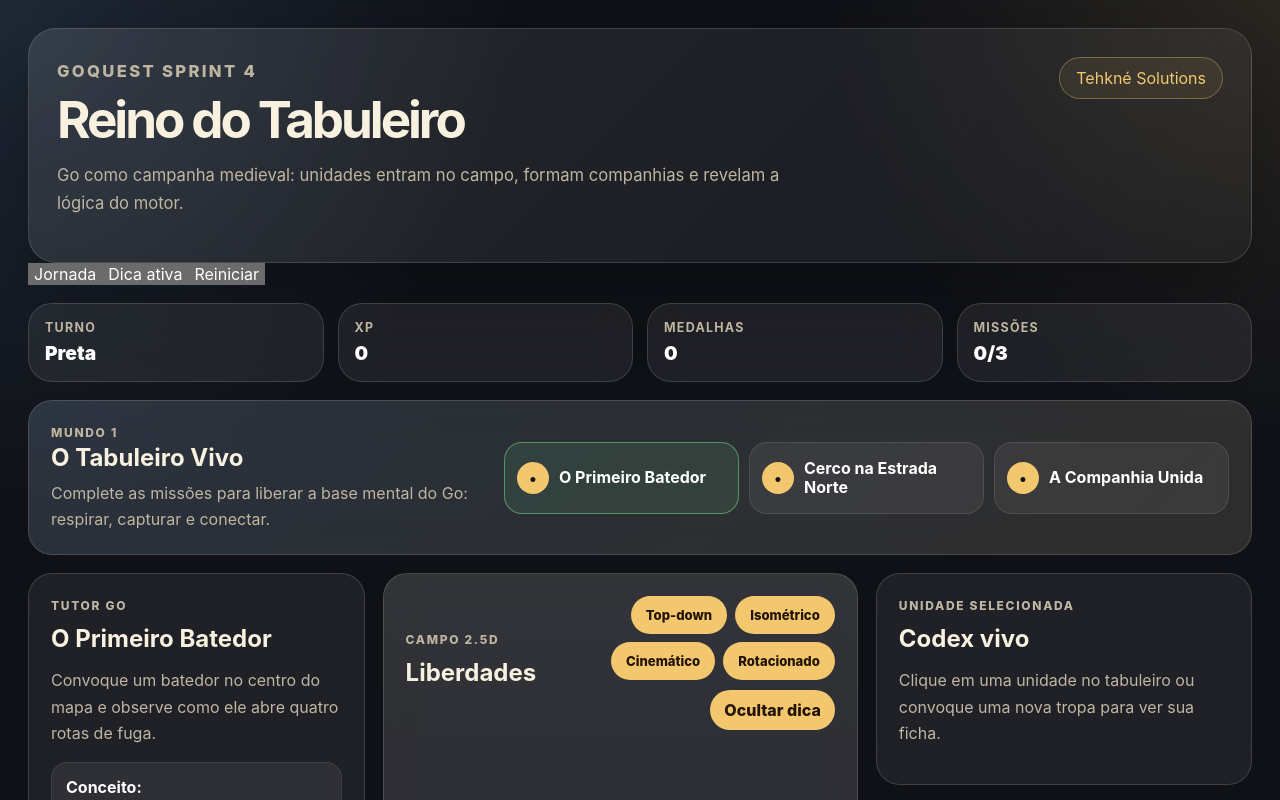
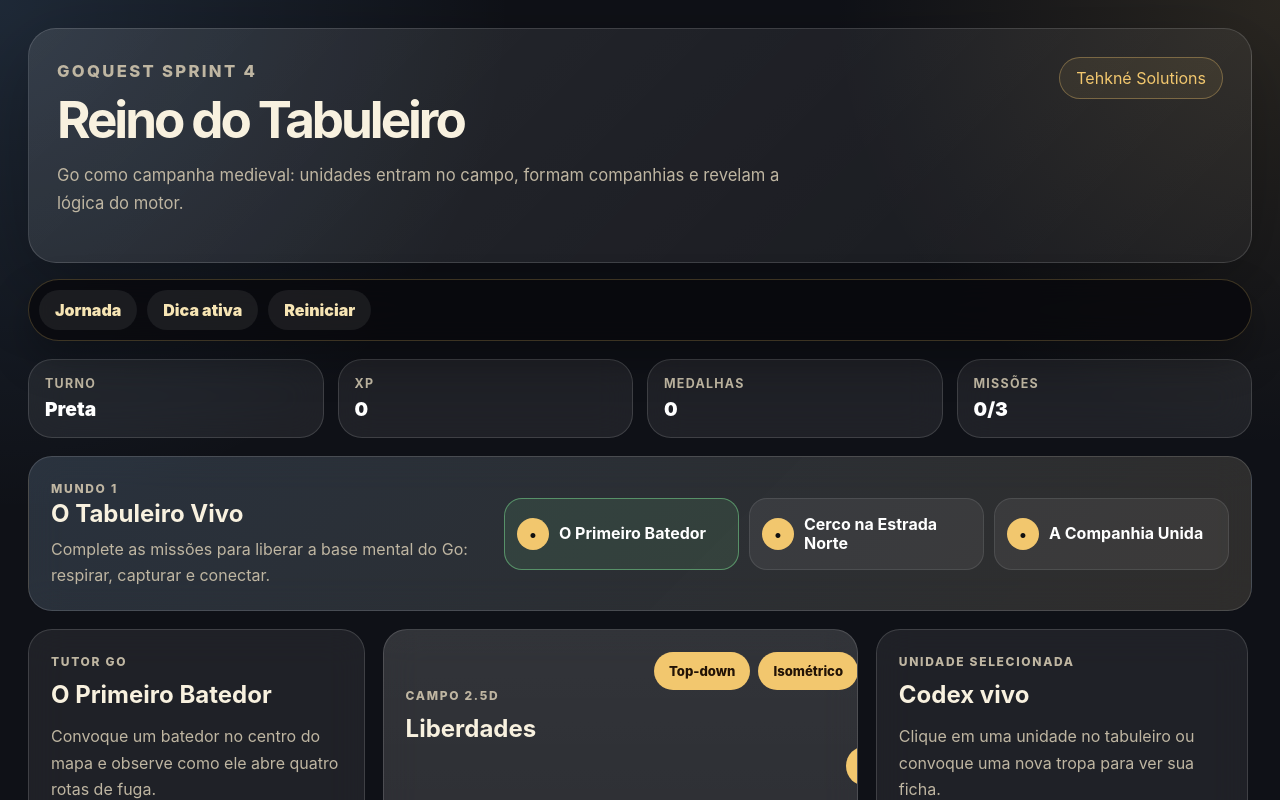
Before and after one commit to Tehkne-Solutions/go-quest, a React (Vite) app: page / in a window 1280 px wide. Shown: the top 800 px of the page. Built offline with nearby package versions, Linux system fonts and the light colour scheme.

Commit message:
feat: include game UI styles from world stylesheet

```diff
--- a/src/styles/world.css
+++ b/src/styles/world.css
@@ -1,3 +1,5 @@
+@import "./game-ui.css";
+
 .stone--unit {
   height: clamp(48px, 9vw, 82px);
   border-radius: 36% 36% 18% 18%;
```
